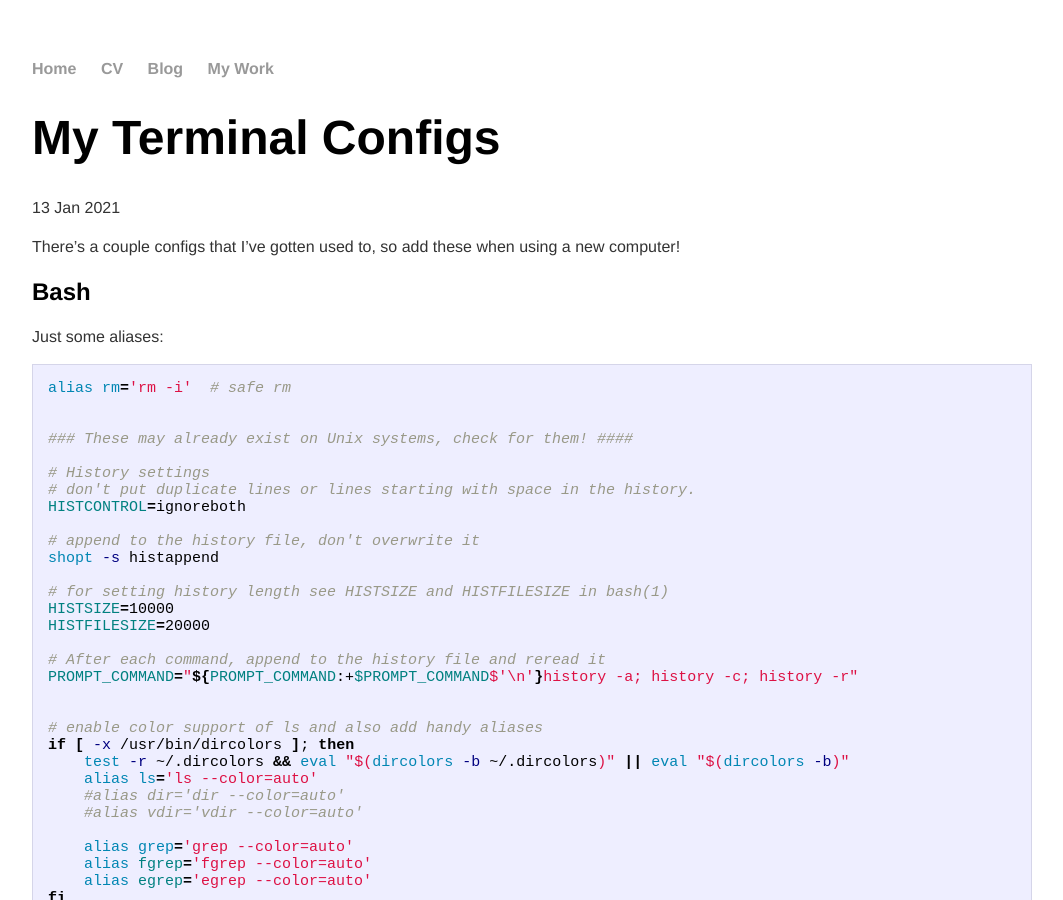
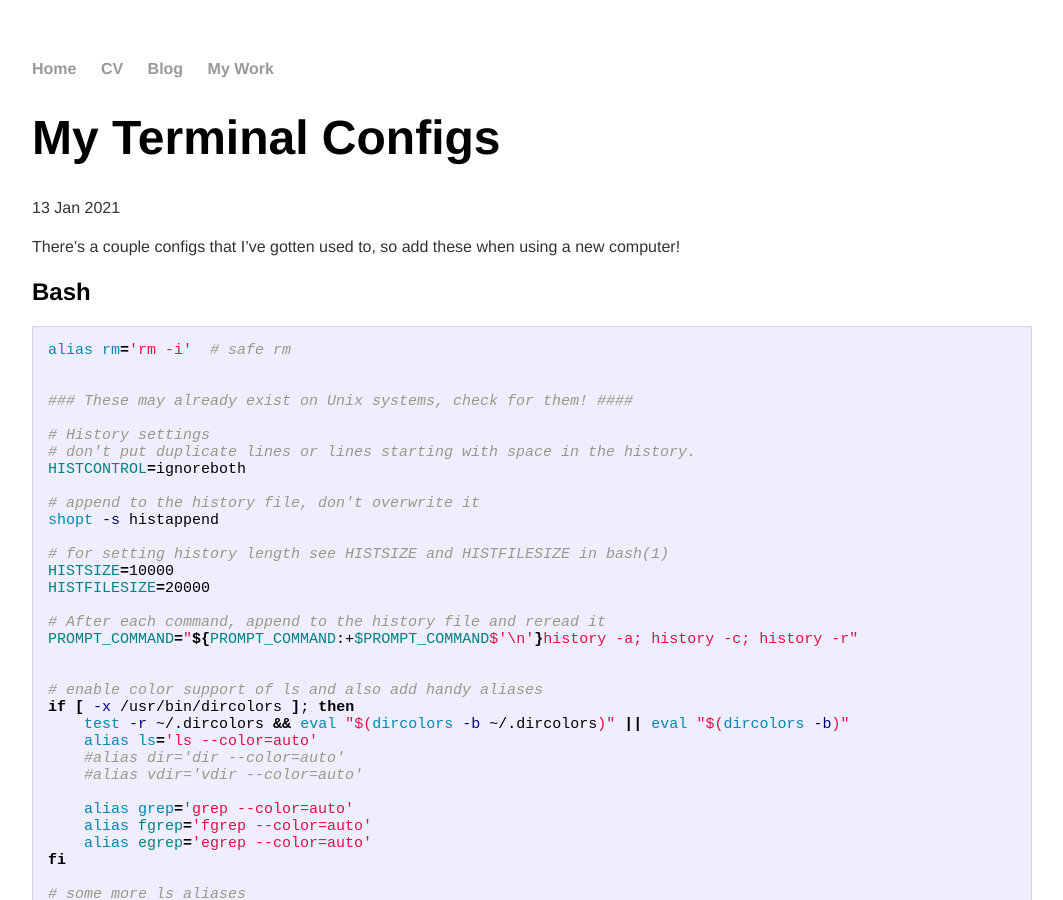
Before and after one commit to kcorder/kcorder.github.io, a Jekyll site: the page built from _posts/2021-01-13-term-configs.md, in a window 1280 px wide and 900 px high. Shown: the whole window, without its empty margins (108-1171 px from the left). Built offline with Jekyll 4.4.1, drawn with Linux system fonts in a browser that asks for light colours.

Commit message:
Update 2021-01-13-term-configs.md

````diff
--- a/_posts/2021-01-13-term-configs.md
+++ b/_posts/2021-01-13-term-configs.md
@@ -10,8 +10,6 @@ There's a couple configs that I've gotten used to, so add these when using a new
 
 
 ## Bash
-
-Just some aliases:
 
 ```bash
 alias rm='rm -i'  # safe rm
````
